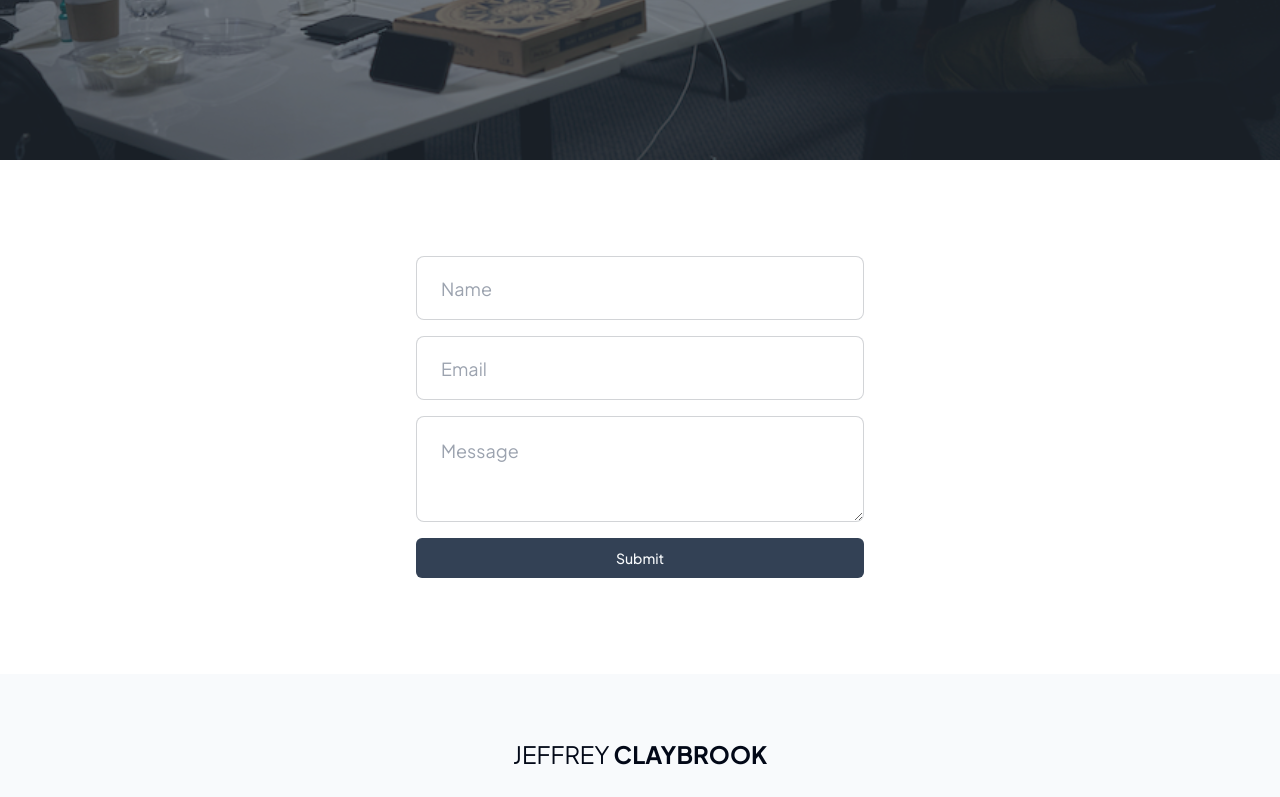
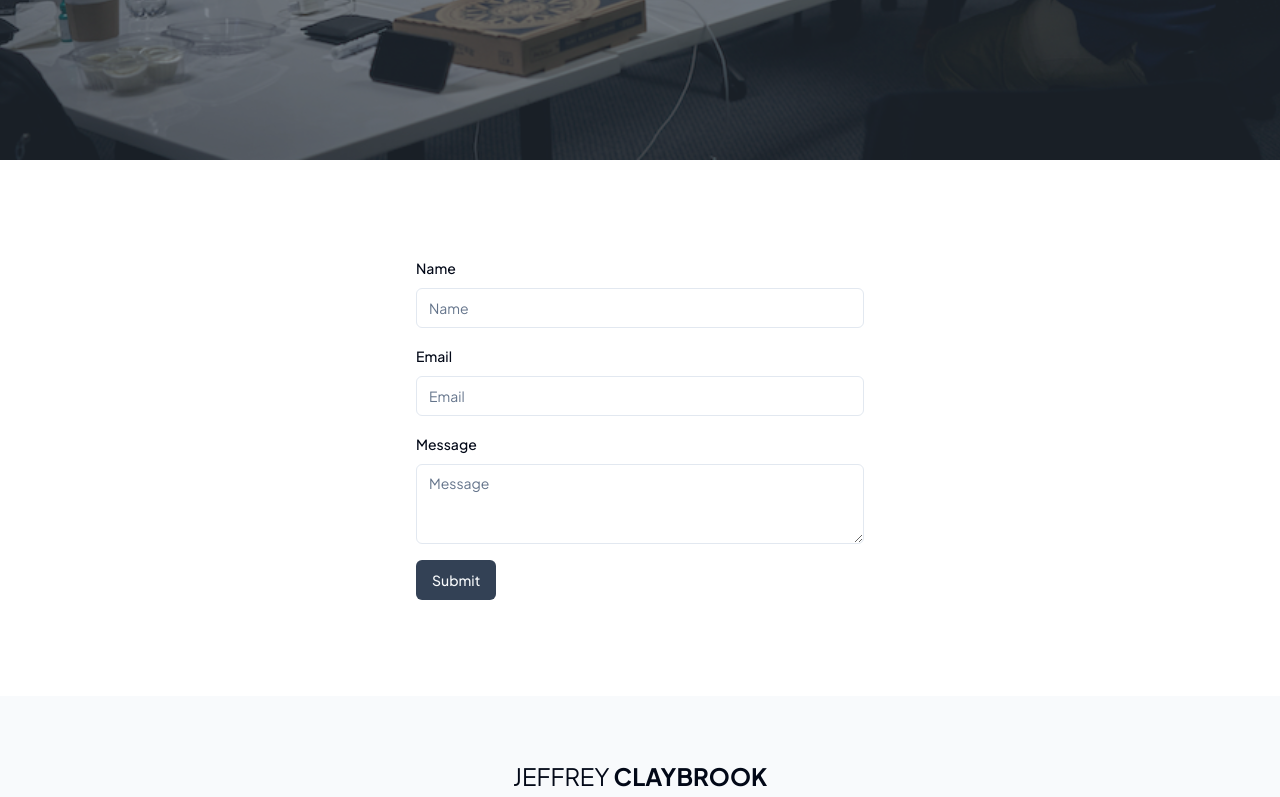
Before and after one commit to jeffclaybrook/portfolio-3, a Next.js app: page /contact in a window 1280 px wide. Shown: the part 640-1437 px from the top of the page. Built offline with nearby package versions, Linux system fonts and the light colour scheme.

Commit message:
Updated contact form

```diff
--- a/src/app/contact/page.tsx
+++ b/src/app/contact/page.tsx
@@ -1,4 +1,4 @@
-import Form from "@/components/form"
+import ContactForm from "@/components/form"
 import Header from "@/components/header"
 import Main from "@/components/main"
 import Section from "@/components/section"
@@ -12,7 +12,7 @@ export default function Page() {
    </Header>
    <Main>
     <Section>
-     <Form />
+     <ContactForm />
     </Section>
    </Main>
   </>
--- a/src/app/page.tsx
+++ b/src/app/page.tsx
@@ -4,7 +4,7 @@ import Card from "@/components/card"
 import Header from "@/components/header"
 import Main from "@/components/main"
 import Section from "@/components/section"
-import Form from "@/components/form"
+import ContactForm from "@/components/form"
 import Project from "@/components/project"
 import Testimonial from "@/components/testimonial"
 import Typewriter from "@/components/typewriter"
@@ -149,7 +149,7 @@ export default function Home() {
           image={testimonials[4].image}
         />
         <Section title="Contact" subtitle="Let's get in touch!">
-          <Form />
+          <ContactForm />
         </Section>
       </Main>
     </>
--- a/src/components/form.tsx
+++ b/src/components/form.tsx
@@ -1,39 +1,77 @@
+"use client"
+
+import { useForm } from "react-hook-form"
+import { zodResolver } from "@hookform/resolvers/zod"
+import { z } from "zod"
+import { Form, FormField, FormItem, FormLabel, FormControl } from "./ui/form"
+import { Input } from "./ui/input"
+import { Textarea } from "./ui/textarea"
 import { Button } from "./ui/button"
 
-const Form = () => {
+const formSchema = z.object({
+ name: z.string(),
+ email: z.string(),
+ message: z.string()
+})
+
+const ContactForm = () => {
+ const form = useForm<z.infer<typeof formSchema>>({
+  resolver: zodResolver(formSchema),
+  defaultValues: {
+   name: "",
+   email: "",
+   message: ""
+  }
+ })
+
  return (
+  <Form {...form}>
    <form
     action="https://public.herotofu.com/v1/c6c2f510-d64f-11ee-afc9-dd7ac292df82"
     method="POST"
     acceptCharset="UTF-8"
-   className="flex flex-col gap-4 max-w-md mx-auto"
+    className="space-y-4 max-w-md mx-auto"
    >
-   <input
-    type="text"
-    id="name"
-    name="Name"
-    placeholder="Name"
-    className="input input-bordered input-lg"
-    required
+    <FormField
+     control={form.control}
+     name="name"
+     render={({ field }) => (
+      <FormItem>
+       <FormLabel>Name</FormLabel>
+       <FormControl>
+        <Input placeholder="Name" {...field} />
+       </FormControl>
+      </FormItem>
+     )}
     />
-   <input
-    type="text"
-    id="email"
-    name="Email"
-    placeholder="Email"
-    className="input input-bordered input-lg"
-    required
+    <FormField
+     control={form.control}
+     name="email"
+     render={({ field }) => (
+      <FormItem>
+       <FormLabel>Email</FormLabel>
+       <FormControl>
+        <Input placeholder="Email" {...field} />
+       </FormControl>
+      </FormItem>
+     )}
     />
-   <textarea
-    id="message"
-    name="Message"
-    placeholder="Message"
-    className="textarea textarea-bordered textarea-lg"
-    required
+    <FormField
+     control={form.control}
+     name="email"
+     render={({ field }) => (
+      <FormItem>
+       <FormLabel>Message</FormLabel>
+       <FormControl>
+        <Textarea placeholder="Message" {...field} />
+       </FormControl>
+      </FormItem>
+     )}
     />
-   <Button variant="custom">Submit</Button>
+    <Button type="submit" variant="custom">Submit</Button>
    </form>
+  </Form>
  )
 }
 
-export default Form
+export default ContactForm
--- a/src/components/ui/button.tsx
+++ b/src/components/ui/button.tsx
@@ -21,7 +21,7 @@ const buttonVariants = cva(
         default: "h-10 px-4 py-2",
         sm: "h-9 rounded-md px-3",
         lg: "h-11 rounded-md px-8",
-        icon: "h-10 w-10 rounded-full",
+        icon: "h-12 w-12 rounded-full",
       },
     },
     defaultVariants: {
```
Lines whose indentation alone changed are shown as unchanged.
